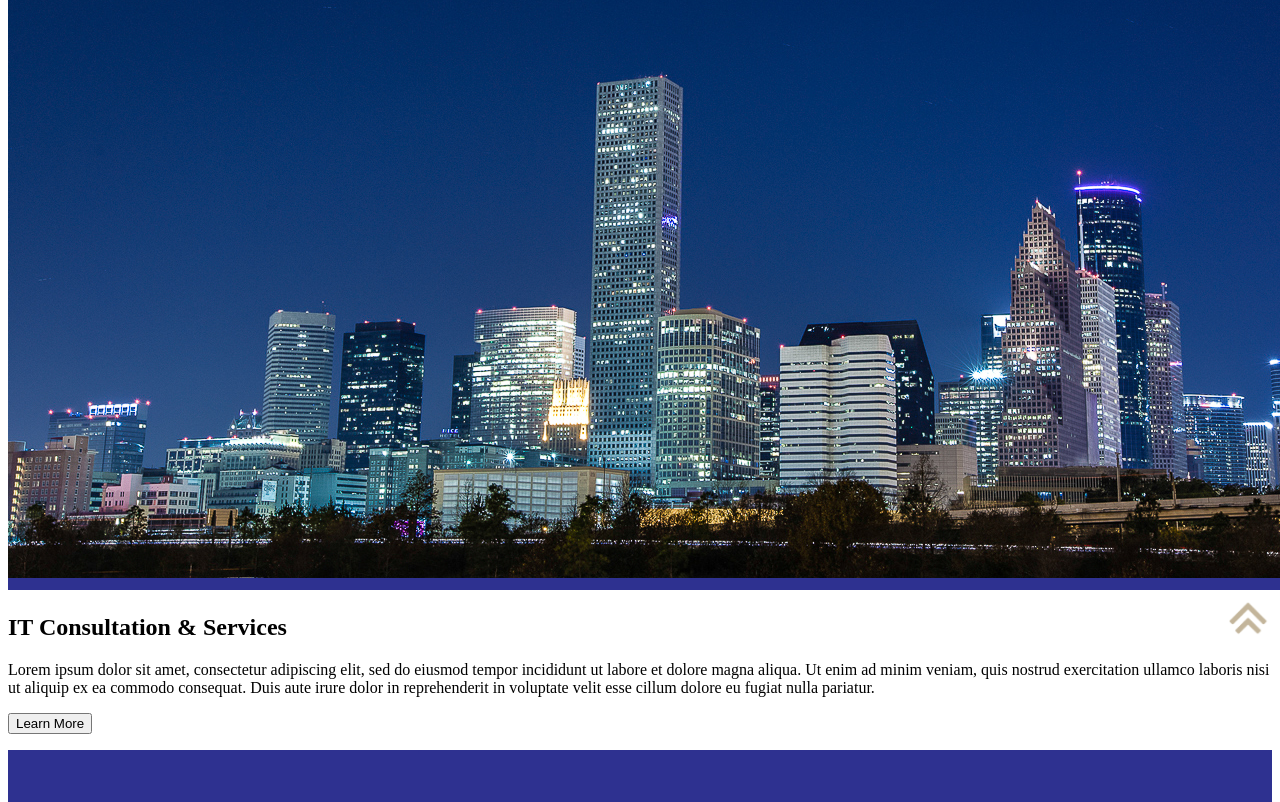
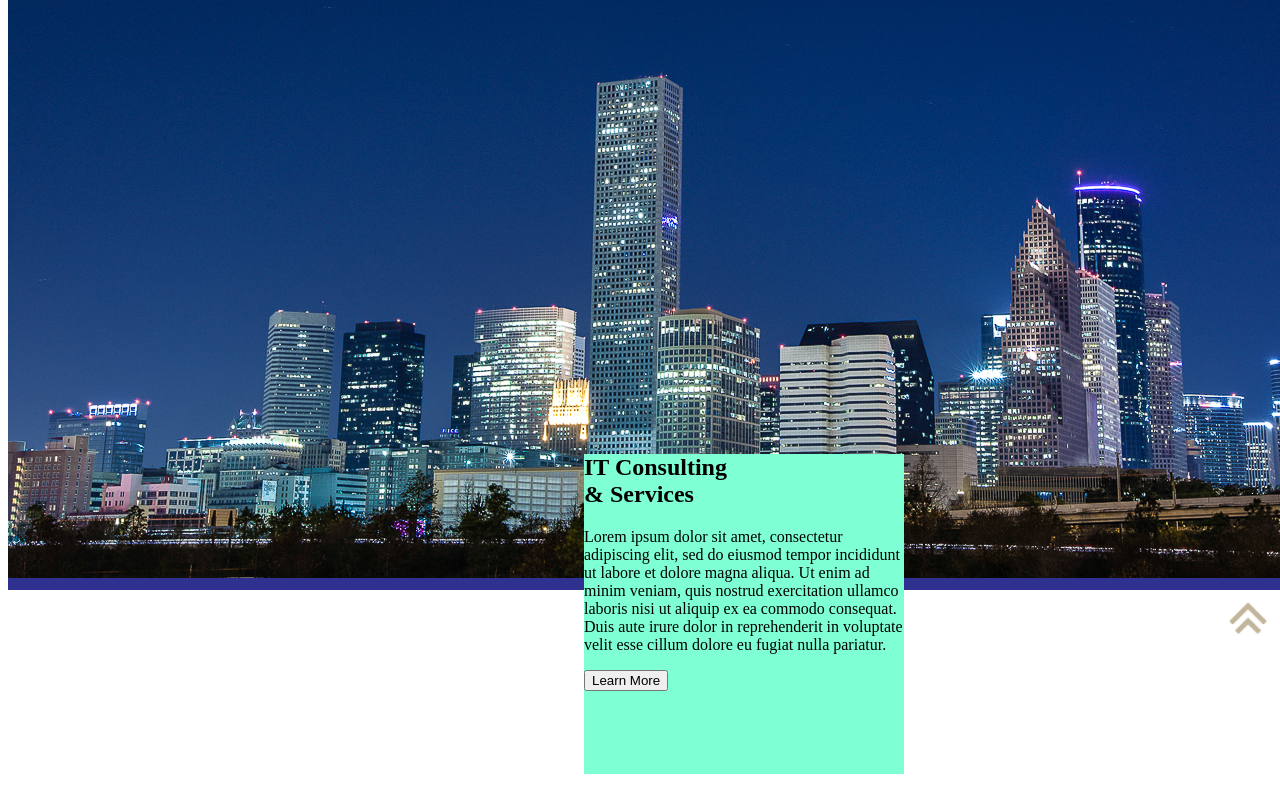
Before and after one commit to Jgreenwell93/Keystone, a plain HTML site: page index.html in a window 1280 px wide. Shown: the part 150-952 px from the top of the page. Drawn offline with Linux system fonts and the light colour scheme.

Commit message:
adding in hero article positiong

```diff
--- a/assets/stylesheet.css
+++ b/assets/stylesheet.css
@@ -64,6 +64,15 @@ header{
     border-color: var(--darkblue);
 }
 
+.hero-article{
+    background-color: aquamarine;
+    width: 25vw;
+    height: 40vh;
+    position: relative;
+    bottom: 20vh;
+    left: 45vw;
+
+}
 
 
 /* services page stylings */
--- a/index.html
+++ b/index.html
@@ -31,7 +31,9 @@
         <img class="skyline" src="/images/skyline.jpg" alt="skyline">
 
         <article class="hero-article">
-            <h1>IT Consultation & Services</h1>
+            <h1>IT Consulting
+                <br>
+                & Services</h1>
             <p>Lorem ipsum dolor sit amet, consectetur adipiscing elit, sed do eiusmod tempor incididunt ut labore et
                 dolore magna aliqua. Ut enim ad minim veniam, quis nostrud exercitation ullamco laboris nisi ut aliquip
                 ex ea commodo consequat. Duis aute irure dolor in reprehenderit in voluptate velit esse cillum dolore eu
```
